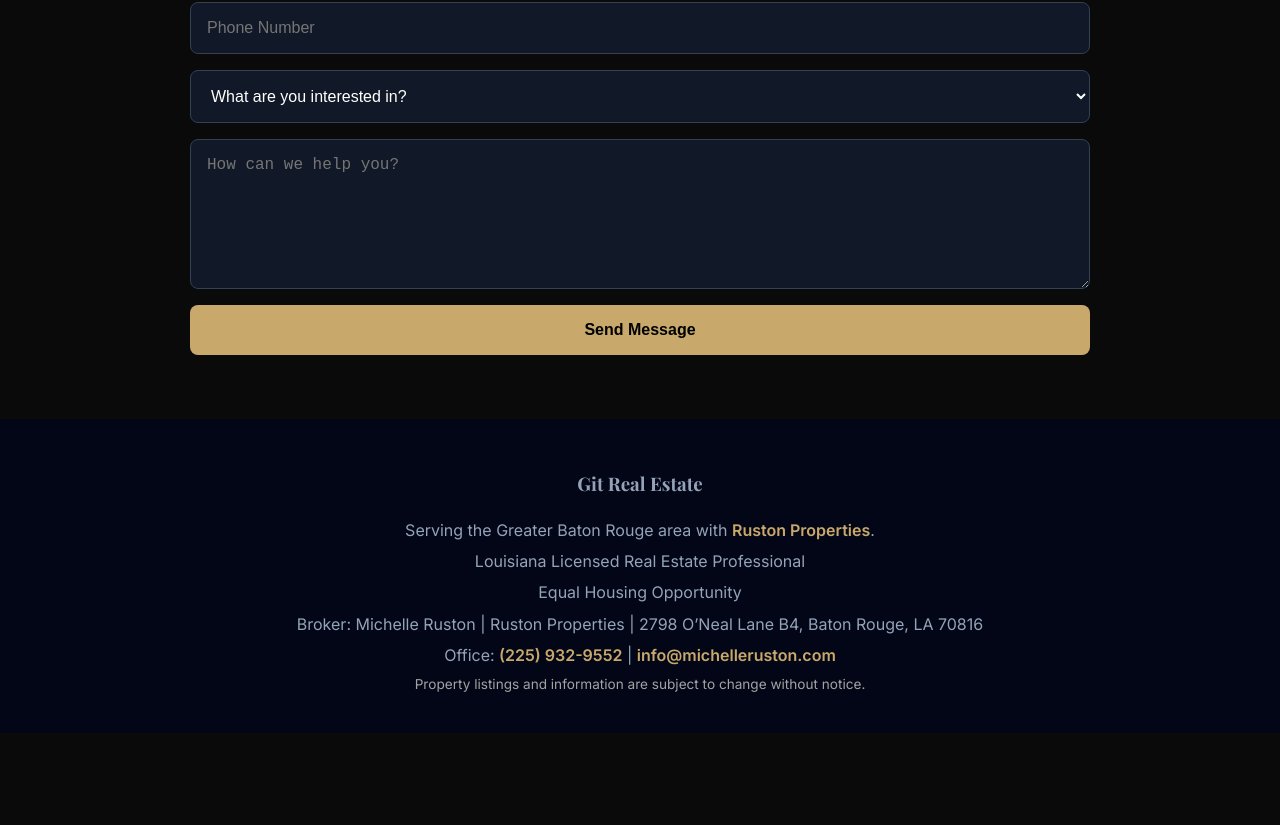
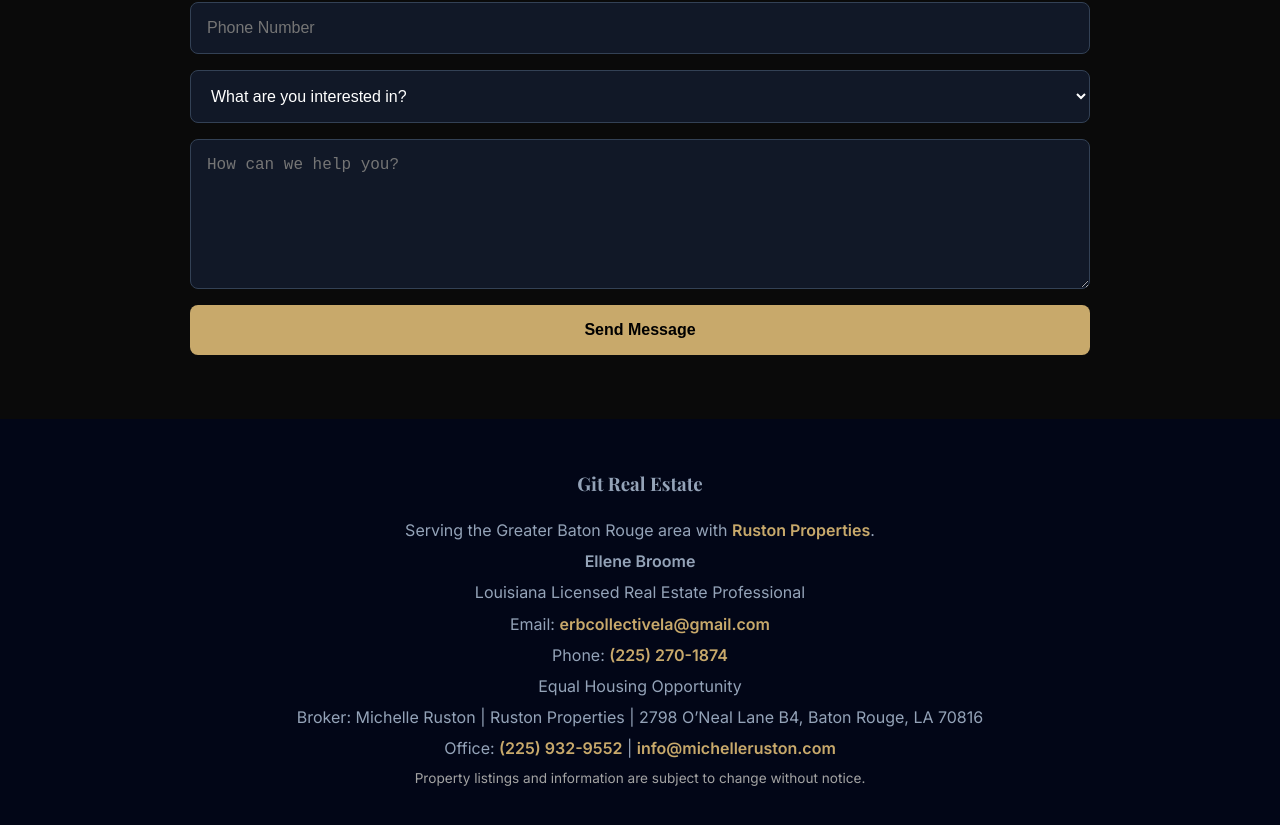
Before and after one commit to ellene-broome/gitRealEstate, a React (Vite) app: page / in a window 1280 px wide. Shown: the part 4461-5286 px from the top of the page. Before the commit the page ends 5194 px from the top, so only its background shows below. Built offline with nearby package versions, Linux system fonts and the light colour scheme.

Commit message:
Add agent contact info to footer

```diff
--- a/src/components/Footer.jsx
+++ b/src/components/Footer.jsx
@@ -16,7 +16,27 @@ function Footer() {
           .
         </p>
 
-        <p>Louisiana Licensed Real Estate Professional</p>
+        <div className="footer-agent-contact">
+          <p>
+            <strong>Ellene Broome</strong>
+          </p>
+
+          <p>Louisiana Licensed Real Estate Professional</p>
+
+          <p>
+            Email:{" "}
+            <a href="mailto:erbcollectivela@gmail.com">
+            erbcollectivela@gmail.com
+            </a>
+          </p>
+
+          <p>
+            Phone:{" "}
+            <a href="tel:2252701874">
+              (225) 270-1874
+            </a>
+          </p>
+        </div>
 
         <p>Equal Housing Opportunity</p>
 
```
